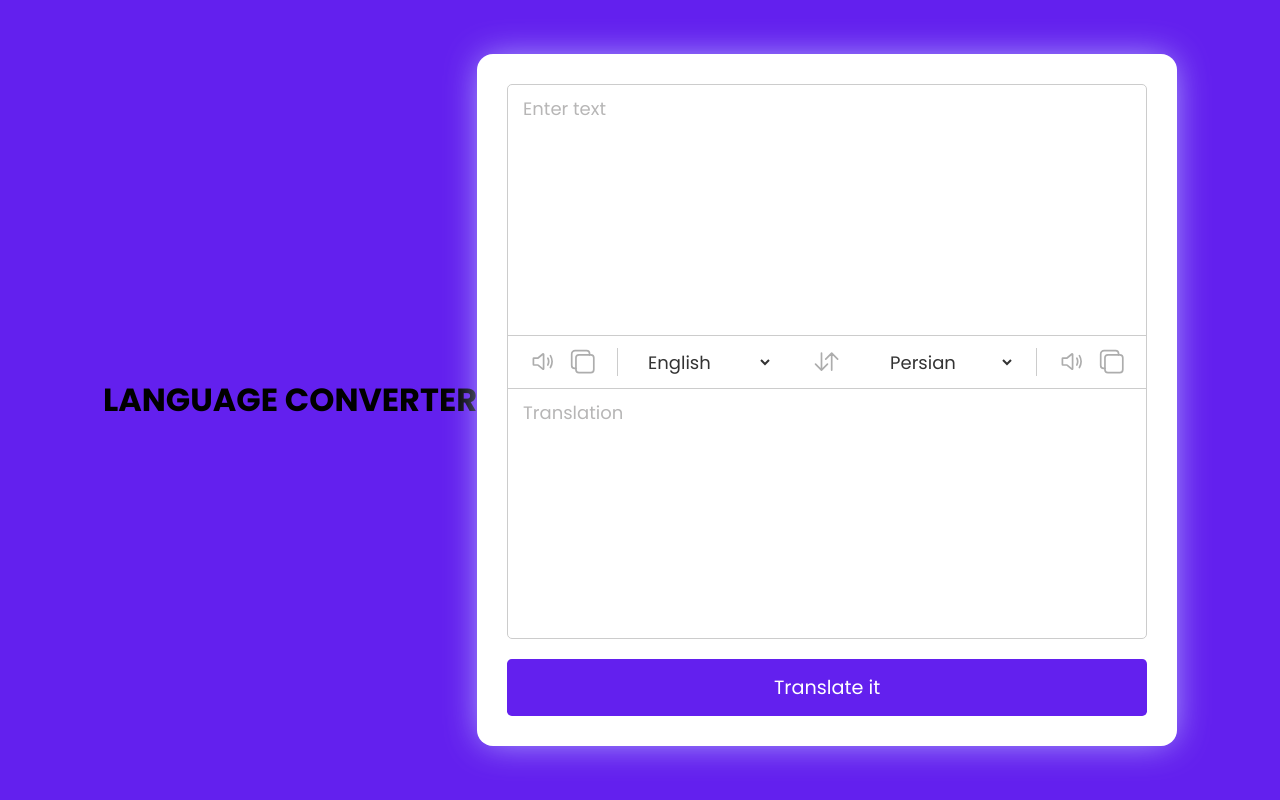
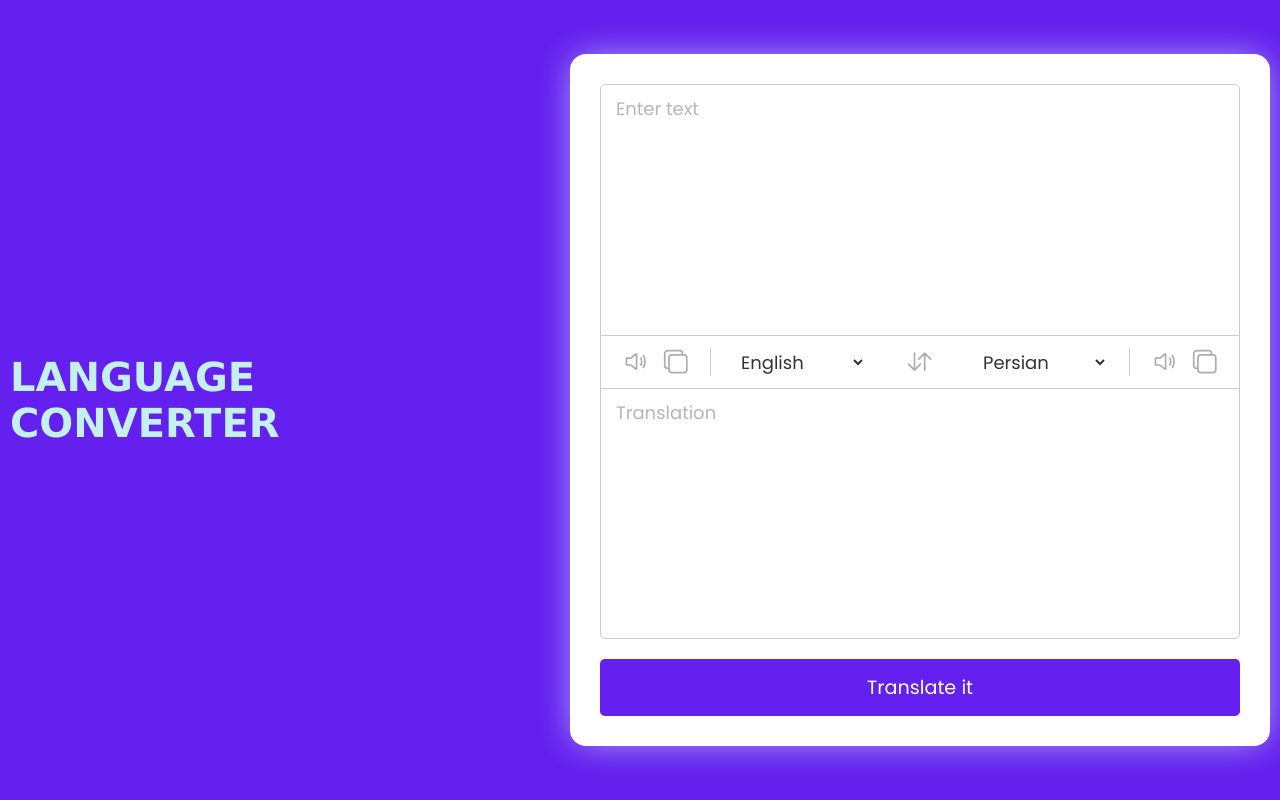
Before and after one commit to divyagupta82/LanguageCoverter.io, a plain HTML site: page index.html in a window 1280 px wide. Drawn offline with nearby package versions, Linux system fonts and the light colour scheme.

Commit message:
Update style.css

```diff
--- a/style.css
+++ b/style.css
@@ -15,7 +15,15 @@ body {
   min-height: 100vh;
   background: #6320ee;
 }
+h1{
+    font-size: 40px;
+    font-family: Verdana, Geneva, Tahoma, sans-serif;
+    font-weight: bold;
+    color: rgb(195, 240, 240);
+    margin-right: 130px;
 
+
+}
 .container {
   max-width: 700px;
   width: 100%;
```
